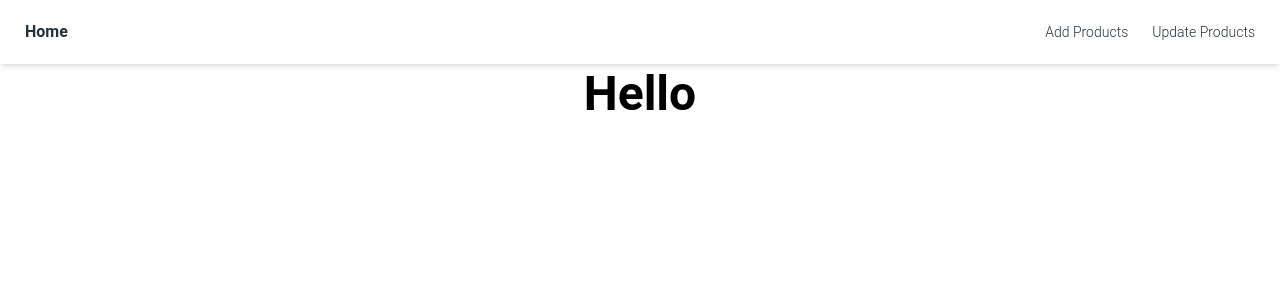
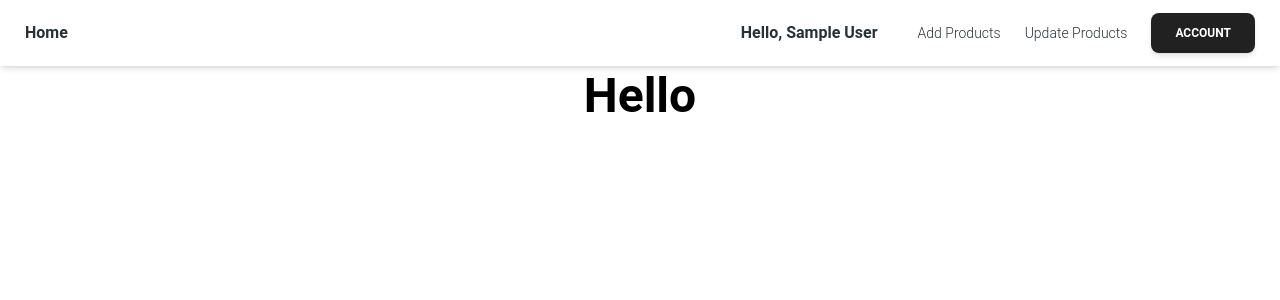
Before and after one commit to bp289/Ecommerce, a React (Create React App) app in the folder frontend/: page / in a window 1280 px wide. Shown: the top 300 px of the page. Built offline with nearby package versions, Linux system fonts and the light colour scheme; sample sign-in values are in the browser's storage.

Commit message:
added log out functionality

```diff
--- a/frontend/src/App.tsx
+++ b/frontend/src/App.tsx
@@ -20,7 +20,7 @@ function Root() {
   return (
     <Routes>
       <Route path="/" element={<Home />} />
-      <Route path="/login*" element={<Login />} />
+      <Route path="/signIn*" element={<Login />} />
       <Route path="/register*" element={<Register />} />
       <Route
         path="/update*"
--- a/frontend/src/Protected.tsx
+++ b/frontend/src/Protected.tsx
@@ -1,4 +1,4 @@
-import React, { useEffect } from "react";
+import { useEffect } from "react";
 import { useNavigate } from "react-router-dom";
 type Props = {
   children: JSX.Element;
--- a/frontend/src/components/Header.tsx
+++ b/frontend/src/components/Header.tsx
@@ -1,14 +1,34 @@
 import React from "react";
-import { Link } from "react-router-dom";
-import { Navbar, Typography, Button } from "@material-tailwind/react";
+import { Link, useNavigate } from "react-router-dom";
+import {
+  Navbar,
+  Typography,
+  Button,
+  Menu,
+  MenuHandler,
+  MenuList,
+  MenuItem,
+} from "@material-tailwind/react";
 
 type Props = {};
 
 const NavList = (): JSX.Element => {
+  const navigate = useNavigate();
+  const user = localStorage.getItem("user-info")
+    ? JSON.parse(localStorage.getItem("user-info")!)
+    : undefined;
+
+  function signOut() {
+    localStorage.removeItem("user-info");
+    navigate("/signIn");
+  }
   return (
     <ul className="my-2 flex flex-col gap-2 lg:mb-0 lg:mt-0 lg:flex-row lg:items-center lg:gap-6 [&>&>*]:text-red">
-      {localStorage.getItem("user-info") ? (
+      {user ? (
         <>
+          <Typography variant="h6" className="mr-4 cursor-pointer py-1.5">
+            Hello, {user.name}
+          </Typography>
           <Typography as="li" variant="small" color="blue-gray">
             <Link
               to="/add"
@@ -25,6 +45,14 @@ const NavList = (): JSX.Element => {
               Update Products
             </Link>
           </Typography>
+          <Menu>
+            <MenuHandler>
+              <Button>Account</Button>
+            </MenuHandler>
+            <MenuList>
+              <MenuItem onClick={signOut}>Sign Out</MenuItem>
+            </MenuList>
+          </Menu>
         </>
       ) : (
         <>
```
